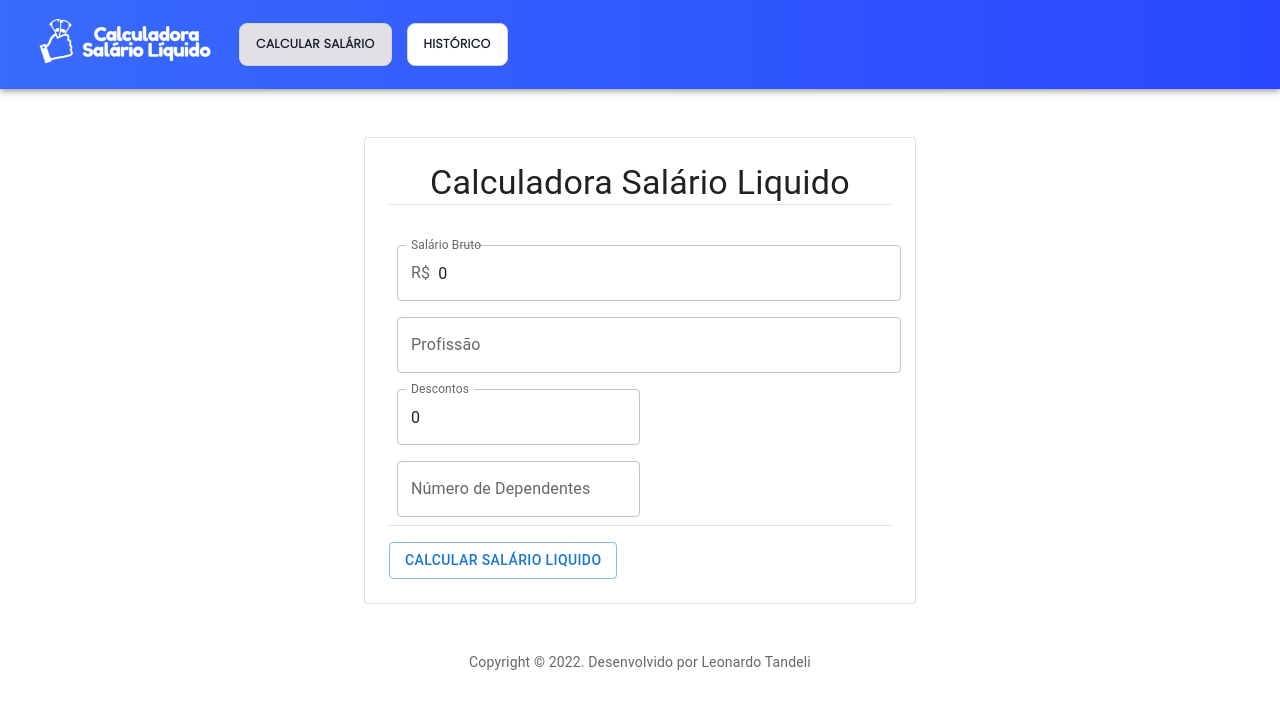
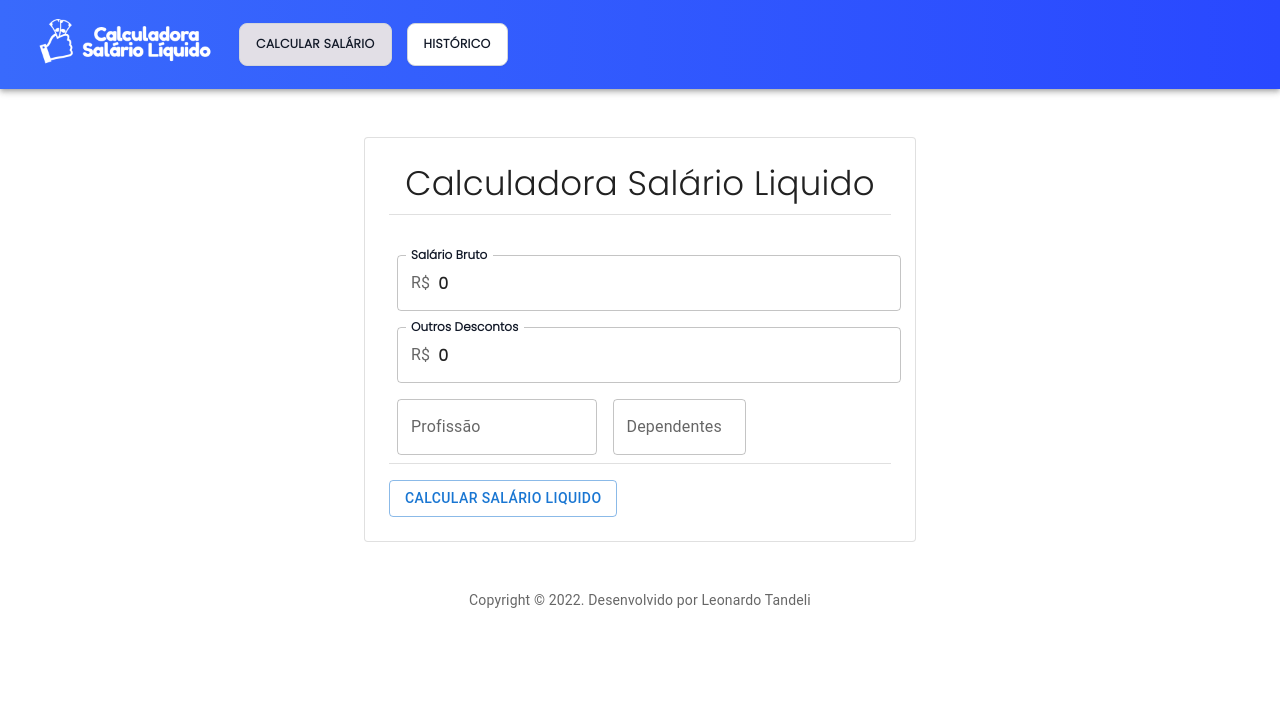
Before and after one commit to leonardotandeli/wealthworx-app, a Next.js app: page / in a window 1280 px wide. Shown: the top 708 px of the page. Built offline with nearby package versions, Linux system fonts and the light colour scheme.

Commit message:
Update index.tsx

```diff
--- a/pages/index.tsx
+++ b/pages/index.tsx
@@ -26,6 +26,8 @@ import Box, { BoxProps } from '@mui/material/Box';
 import TextField from '@mui/material/TextField';
 import MenuItem from '@mui/material/MenuItem';
 import Logo from '../public/images/logo.png'
+import Alert from '@mui/material/Alert';
+
 import Select, { SelectChangeEvent } from '@mui/material/Select';
 import Image from 'next/image';
 import Header from '../src/components/header/header';
@@ -96,8 +98,52 @@ interface State {
     },
   }));
 
+const InputSalario = styled(InputLabel) ({
+  fontFamily:'Poppins, sans-serif',
+
+  fontWeight: '600',
 
 
+
+
+  color: '#111827',
+
+})
+
+const InputDescontos = styled(InputLabel) ({
+  fontFamily:'Poppins, sans-serif',
+
+  fontWeight: '600',
+  color: '#111827',
+
+})
+
+const OutlinedInputSalario = styled(OutlinedInput) ({
+
+  fontFamily:'Poppins, sans-serif',
+  fontWeight: '600',
+
+})
+
+
+const TextFieldCalc = styled(TextField) ({
+  borderColor: '#fff',
+  fontFamily:'Poppins, sans-serif',
+  boxSizing: 'border-box',
+  fontSize: '12px',
+  fontWeight: '600',
+  color: '#111827',
+  textAlign: 'center',
+})
+const TextFieldCalcDependente = styled(TextField) ({
+  borderColor: '#fff',
+  fontFamily:'Poppins, sans-serif',
+  boxSizing: 'border-box',
+  fontSize: '8px',
+  fontWeight: '600',
+  color: '#111827',
+  textAlign: 'center',
+})
 
 
 export default function Salario() {
@@ -107,7 +153,11 @@ export default function Salario() {
     setHide(prev => !prev)
 
     }
+    const [hide2, setHide2] = React.useState(false);
+    const handleClickError = () => {
+      setHide2(prev => !prev)
 
+      }
   const [salario, setSalario] = React.useState<ISalario>()
     const [values, setValues] = React.useState<State>({
         amount: '',
@@ -118,8 +168,17 @@ export default function Salario() {
 
       const handleChange =
       (prop: keyof State) => (event: React.ChangeEvent<HTMLInputElement>) => {
+
         setValues({ ...values, [prop]: event.target.value });
+
+
       };
+
+      const handleChangeDisabled = () => {
+        console.log('nothing')
+      }
+
+
 
 if (values.amount === '') {
   values.amount = '0'
@@ -128,16 +187,23 @@ if (values.amount === '') {
 if (values.descontos === '') {
   values.descontos = '0'
 }
-
+//<Alert severity="error">This is an error alert — check it out!</Alert>
+let alert = 0
   return (
     <ThemeProvider theme={theme}>
       <CssBaseline />
       <Header />
 
+      { hide2 && (
+      <Alert severity="error">Erro! Por favor informar o valor do salário bruto.</Alert>
+      )}
 
       <Container component="main" maxWidth="sm" sx={{ mb: 4 }}>
         <Paper variant="outlined" sx={{ my: { xs: 3, md: 6 }, p: { xs: 2, md: 3 } }}>
-          <Typography component="h1" variant="h4" align="center">
+          <Typography sx={{
+              fontFamily:'Poppins, sans-serif',
+              paddingBottom: '10px'
+          }} component="h1" variant="h4" align="center">
             Calculadora Salário Liquido
           </Typography>
 
@@ -146,20 +212,37 @@ if (values.descontos === '') {
 
 
 
+          <InputSalario id="salarioB" htmlFor="outlined-adornment-amount">Salário Bruto</InputSalario>
 
-          <InputLabel id="salarioB" htmlFor="outlined-adornment-amount">Salário Bruto</InputLabel>
-          <OutlinedInput
+
+          <OutlinedInputSalario
 
             id="outlined-adornment-amount"
             value={values.amount}
             onChange={handleChange('amount')}
+            type='number'
             startAdornment={<InputAdornment position="start">R$</InputAdornment>}
-            label="Amount"
+            label="Salário Bruto"
 
           />
+
         </FormControl>
 
 
+        <FormControl fullWidth sx={{ m: 1, width: '56ch'}}>
+
+            <InputDescontos id="salarioB2" htmlFor="outlined-adornment-amount2">Outros Descontos</InputDescontos>
+      <OutlinedInputSalario
+
+id="outlined-adornment-amount2"
+value={values.descontos}
+onChange={handleChange('descontos')}
+type='number'
+startAdornment={<InputAdornment position="start">R$</InputAdornment>}
+label="Outros Descontos"
+
+/>
+</FormControl>
         <Box
       component="form"
       sx={{
@@ -170,7 +253,7 @@ if (values.descontos === '') {
       noValidate
       autoComplete="off"
     >
-     <TextField id="outlined-basic"  value={values.profissao}  onChange={handleChange('profissao')} label="Profissão" variant="outlined" />
+
 </Box>
 <Box
       component="form"
@@ -184,8 +267,10 @@ if (values.descontos === '') {
     >
 
 
-      <TextField id="outlined-basic"  value={values.descontos}  onChange={handleChange('descontos')} label="Descontos" variant="outlined" />
-      <TextField id="outlined-basic" value={values.dependentes} onChange={handleChange('dependentes')} label="Número de Dependentes" variant="outlined" />
+<TextFieldCalc id="outlined-basic"  value={values.profissao}  onChange={handleChange('profissao')} label="Profissão" variant="outlined" />
+
+
+      <TextFieldCalcDependente id="outlined-basic"  type="number" value={values.dependentes} onChange={handleChange('dependentes')} label="Dependentes" variant="outlined" />
 
     </Box>
 
@@ -193,10 +278,22 @@ if (values.descontos === '') {
 
 
         <Button onClick={(i) => {
+            if (values.amount == '0') {
 
-            if (hide != true) {
-              handleClick()
+
+                      handleClickError()
+                      return
+            } else {
+              if (hide != true ) {
+                  handleClick()
+                  if (hide2 == true) { // some alerta
+                    handleClickError()
+                  } else {
+
+                  }
+             }
             }
+
 
 
             axios.post('https://api-calc-salario.herokuapp.com/salario', {
@@ -250,7 +347,7 @@ if (values.descontos === '') {
 <StyledTableRow>
 <StyledTableCell scope="row">Salário Bruto</StyledTableCell>
 <StyledTableCell scope="row">-</StyledTableCell>
-<StyledTableCell scope="row">R$ {values.amount}</StyledTableCell>
+<StyledTableCell scope="row">{salario?.salarioBruto.toLocaleString('pt-br',{style: 'currency', currency: 'BRL'})}</StyledTableCell>
 <StyledTableCell scope="row">-</StyledTableCell>
 </StyledTableRow>
 
@@ -259,7 +356,7 @@ if (values.descontos === '') {
 <StyledTableCell component="th" scope="row">Outros Descontos</StyledTableCell>
 <StyledTableCell scope="row">-</StyledTableCell>
 <StyledTableCell scope="row">-</StyledTableCell>
-<StyledTableCell scope="row">R$ {values.descontos}</StyledTableCell>
+<StyledTableCell scope="row">{salario?.outrosDescontos.toLocaleString('pt-br',{style: 'currency', currency: 'BRL'})}</StyledTableCell>
 </StyledTableRow>
 
 
```
